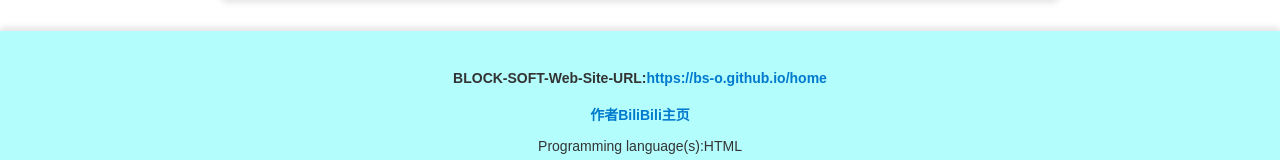
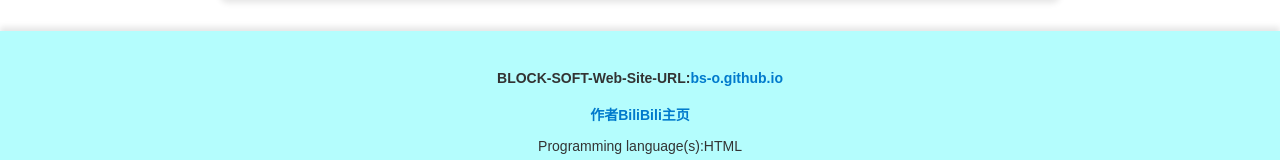
Before and after one commit to BS-O/bs-o.github.io, a plain HTML site: page index.html in a window 1280 px wide. Shown: the part 324-484 px from the top of the page. Drawn offline with Linux system fonts and the light colour scheme.

Commit message:
Add files via upload

```diff
--- a/index.html
+++ b/index.html
@@ -94,7 +94,7 @@
         <p>BLOCK-SOFT</p>
     </main>
     <footer class="footer">
-        <h4>BLOCK-SOFT-Web-Site-URL:<a href='https://bs-o.github.io/home'>https://bs-o.github.io/home</a></h4>
+        <h4>BLOCK-SOFT-Web-Site-URL:<a href='bs-o.github.io'>bs-o.github.io</a></h4>
         <a href="https://space.bilibili.com/3494362073794678">作者BiliBili主页</a>
         <p>Programming language(s):HTML</p>
         <p>© 2025 BLOCK-SOFT. All rights reserved.</p>
```
